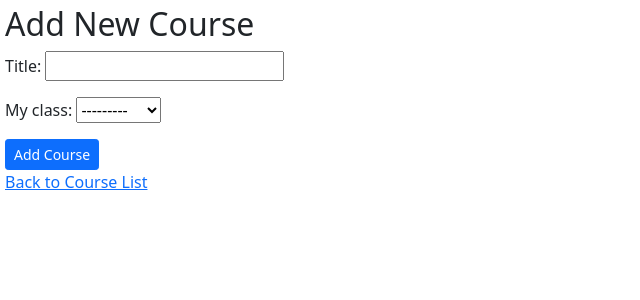
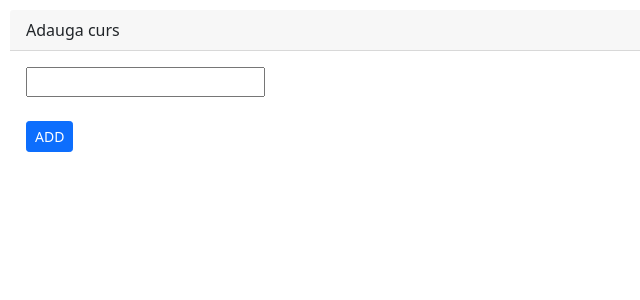
Before and after one commit to valvic66/django_classes_courses_project, a Django app: page /class/1/add_course/ in a window 1280 px wide. Shown: the part 56-356 px from the top of the page, without its empty margins (0-640 px from the left). Run offline with Django 4.2, Linux system fonts and the light colour scheme; data comes from the database, SQL or seed files in the repository; some libraries are stand-ins or nearby versions.

Commit message:
refactored all views

```diff
--- a/classes/templates/add_course.html
+++ b/classes/templates/add_course.html
@@ -1,13 +1,24 @@
 <!-- add_course.html -->
+<style>
+  .hidden {
+    display: none;
+  }
+</style>
 {% extends 'base.html' %} {% block container %}
-
-<h2>Add New Course</h2>
-
-<form method="post" action="{% url 'add_course' class_id %}">
-  {% csrf_token %} {{ form.as_p }}
-  <button type="submit" class="btn btn-primary btn-sm">Add Course</button>
-</form>
-
-<a href="{% url 'course_list' class_id %}">Back to Course List</a>
-
+<div class="card__add-course">
+  <div class="card-header">Adauga curs</div>
+  <div class="card-body">
+    <form method="post" action="{% url 'add_course' class_id %}">
+      {% csrf_token %} {% for field in form %}
+      <div
+        class="form-group {% if field.name == 'my_class' %}hidden{% endif %}"
+      >
+        {{field}}
+      </div>
+      {% endfor %}
+      <br />
+      <button type="submit" class="btn btn-primary btn-sm">ADD</button>
+    </form>
+  </div>
+</div>
 {% endblock %}
--- a/classes/templates/base.html
+++ b/classes/templates/base.html
@@ -4,7 +4,7 @@
   <head>
     <meta charset="UTF-8" />
     <meta name="viewport" content="width=device-width, initial-scale=1.0" />
-    <title>{% block title %}Your Title{% endblock %}</title>
+    <title>{% block title %}Cursuri{% endblock %}</title>
     <!-- Include Bootstrap CSS -->
     <link
       href="https://cdn.jsdelivr.net/npm/bootstrap@5.1.3/dist/css/bootstrap.min.css"
@@ -15,7 +15,7 @@
   </head>
   <style>
     .classes__container {
-      padding: 5px;
+      padding: 10px;
     }
   </style>
   <body>
--- a/classes/templates/class_list.html
+++ b/classes/templates/class_list.html
@@ -23,7 +23,7 @@
   <table class="table table-striped">
     <thead>
       <tr>
-        <th scope="col">Class name</th>
+        <th scope="col">Nume clasa</th>
       </tr>
     </thead>
     <tbody>
@@ -68,6 +68,6 @@
 </div>
 
 <form method="get" action="{% url 'add_class' %}">
-  <button type="submit" class="btn btn-primary btn-sm">Add Class</button>
+  <button type="submit" class="btn btn-primary btn-sm">Adauga Clasa</button>
 </form>
 {% endblock %}
--- a/classes/templates/course_list.html
+++ b/classes/templates/course_list.html
@@ -24,7 +24,7 @@
   <nav aria-label="breadcrumb">
     <ol class="breadcrumb">
       <li class="breadcrumb-item">
-        <a href="{% url 'class_list' %}">Classes</a>
+        <a href="{% url 'class_list' %}">Clase</a>
       </li>
       <li class="breadcrumb-item active" aria-current="page">
         {{ class_name }}
@@ -34,7 +34,7 @@
   <table class="table table-striped">
     <thead>
       <tr>
-        <th scope="col">Course name</th>
+        <th scope="col">Nume curs</th>
       </tr>
     </thead>
     <tbody>
@@ -79,6 +79,6 @@
   </table>
 </div>
 <form method="get" action="{% url 'add_course' class_id=class_id %}">
-  <button type="submit" class="btn btn-primary btn-sm">Add Course</button>
+  <button type="submit" class="btn btn-primary btn-sm">Adauga Curs</button>
 </form>
 {% endblock %}
--- a/classes/urls.py
+++ b/classes/urls.py
@@ -6,7 +6,7 @@ from .views import MyClassListView, CourseListView, PDFFileListView, UploadPDFFi
 urlpatterns = [
     path('', HomeView.as_view(), name='home_view'),
     path('class/all_classes', MyClassListView.as_view(), name='class_list'),
-    path('class/add_class', AddClassView.as_view(), name='add_class'),
+    path('class/add_class/', AddClassView.as_view(), name='add_class'),
     path('class/<int:class_id>/delete/', DeleteClassView.as_view(), name='delete_class'),
     path('class/<int:class_id>/all_courses/', CourseListView.as_view(), name='course_list'),
     path('class/<int:class_id>/add_course/', AddCourseView.as_view(), name='add_course'),
--- a/classes/views.py
+++ b/classes/views.py
@@ -82,7 +82,8 @@ class AddCourseView(View):
         form = AddCourse(request.POST)
         if form.is_valid():
             form.save()
-            return redirect('course_list', class_id=class_id)  # Change this to the appropriate URL name
+            return redirect('course_list', class_id=class_id)
+
         return render(request, self.template_name, {'form': form, 'class_id': class_id})
 
 class DeleteCourseView(View):
--- a/classes_courses_project/settings.py
+++ b/classes_courses_project/settings.py
@@ -25,7 +25,10 @@ SECRET_KEY = "django-insecure-0(7#e_h#z!5v22-4&*=02x1z=$*k2ka^=*379@wrhwx93m@uk&
 # SECURITY WARNING: don't run with debug turned on in production!
 DEBUG = True
 
-ALLOWED_HOSTS = []
+ALLOWED_HOSTS = [
+  "adrimunt.pythonanywhere.com",
+  "127.0.0.1"
+]
 
 
 # Application definition
```
Also changed, not shown: classes/templates/add_class.html (+13 -7 lines), classes/templates/pdf_list.html (+4 -4 lines), classes/templates/upload_pdf_file.html (+18 -6 lines), 1 other file.
